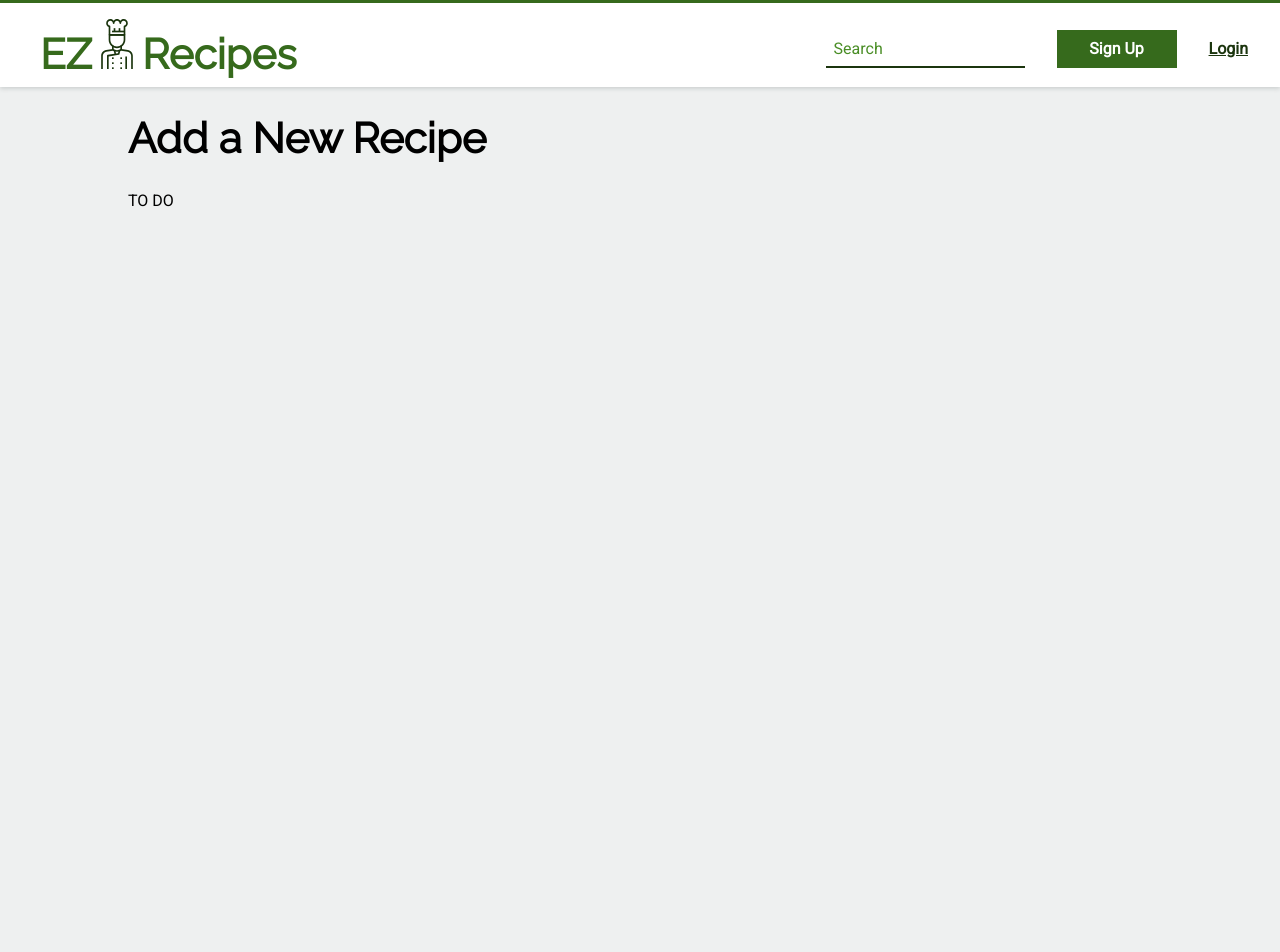
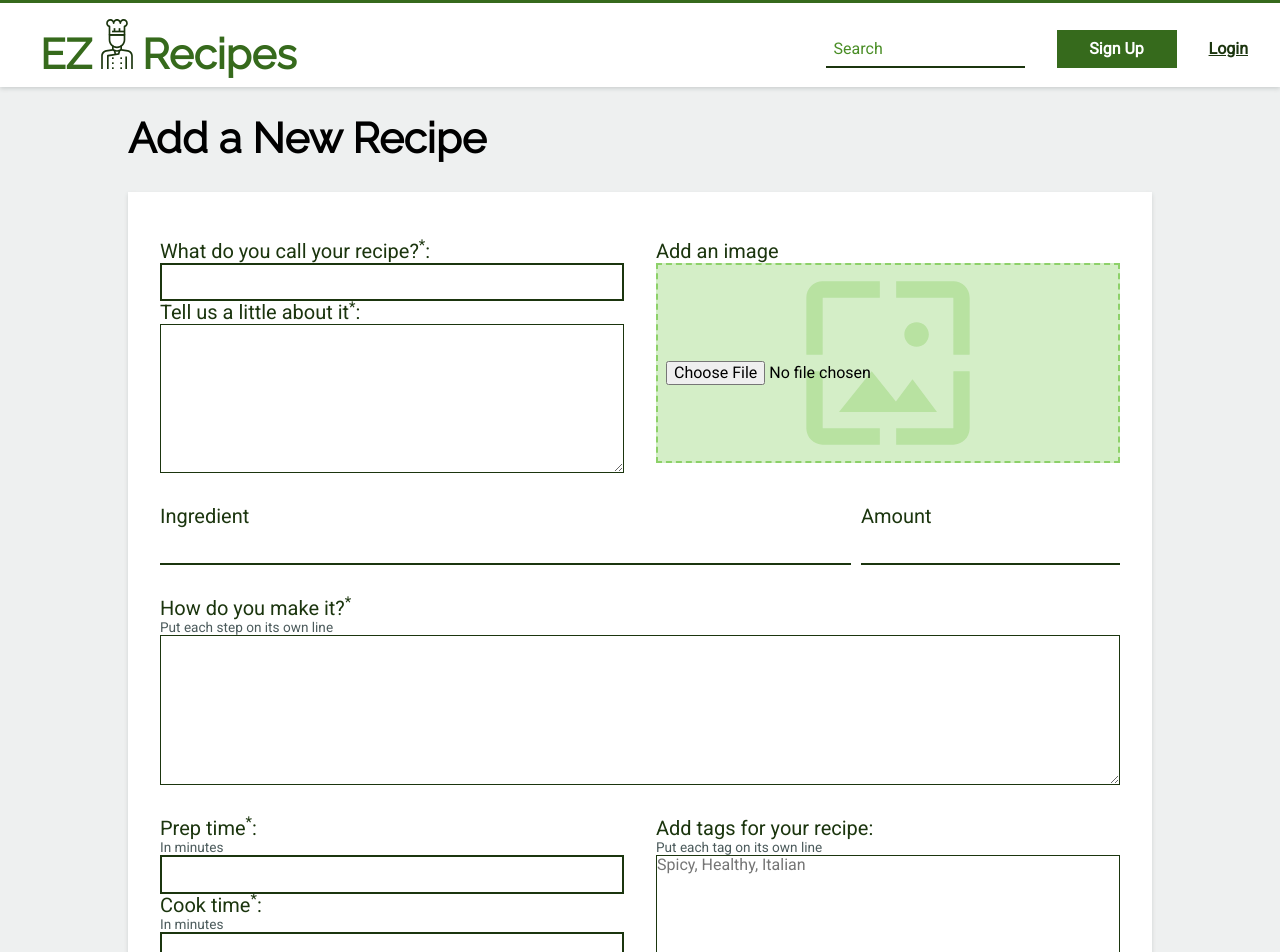
Before and after one commit to johndavenport71/ezrecipes, a React (Create React App) app: page /add-recipe in a window 1280 px wide. Shown: the top 952 px of the page. Before the commit the page ends 800 px from the top, so only its background shows below. Built offline with nearby package versions, Linux system fonts and the light colour scheme.

Commit message:
Added recipe submission form

```diff
--- a/src/components/AddRecipe.js
+++ b/src/components/AddRecipe.js
@@ -1,10 +1,115 @@
-import React from 'react';
+import React, { useState } from 'react';
+import FileDropzone from './form_components/FileDropzone';
 
 const AddRecipe = () => {
+
+  const [ingredients, setIngredients] = useState("");
+
+  const handleSubmit = (event) => {
+    event.preventDefault();
+    const data = new FormData(event.target);
+    console.log(...data);
+  }
+
+  const handleIngredients = (event) => {
+    const currentInput = event.target;
+    //render another row
+    //add values to all ingredients, use ingredients state
+    console.log(currentInput);
+  }
+
   return (
     <main>
       <h1>Add a New Recipe</h1>
-      <p>TO DO</p>
+      <form id="add-recipe" onSubmit={handleSubmit} encType="multipart/form-data">
+        <div className="half-width">
+          <label htmlFor="recipe_title">What do you call your recipe?<sup>*</sup>:</label>
+          <input
+            type="text"
+            id="recipe_title"
+            name="recipe_title"
+            required
+          />
+
+          <label htmlFor="description">Tell us a little about it<sup>*</sup>:</label>
+          <textarea
+            id="description"
+            name="description"
+            maxLength="255"
+            rows="8"
+            cols="50"
+            required
+          ></textarea>
+        </div>
+
+        <div className="half-width">
+          <FileDropzone />
+        </div>
+
+        <div id="form-ingredients" className="full-width">
+
+          <div id="ingredient-inputs">
+            <label htmlFor="ingr_name1">Ingredient</label>
+            <label htmlFor="ingr_amt1">Amount</label>
+            <input name="ingr_name1" id="ingr_name1" className="name-input" onBlur={handleIngredients} />
+            <input name="ingr_amt1" id="ingr_amt1" />
+          </div>
+          <input type="hidden" id="all-ingredients" name="all_ingredients" />
+        </div>
+
+        <div className="full-width">
+          <label htmlFor="steps">
+            How do you make it?<sup>*</sup>
+            <span>Put each step on its own line</span>
+          </label>
+          <textarea
+            id="steps"
+            name="steps"
+            rows="8"
+            cols="50"
+            required
+          ></textarea>
+        </div>
+
+        <div className="half-width">
+          <label htmlFor="prep_time">
+            Prep time<sup>*</sup>:
+            <span>In minutes</span>
+          </label>
+          <input
+            type="text"
+            id="prep_time"
+            name="prep_time"
+            required
+          />
+
+          <label htmlFor="cook_time">
+            Cook time<sup>*</sup>:
+            <span>In minutes</span>
+          </label>
+          <input
+            type="text"
+            id="cook_time"
+            name="cook_time"
+            required
+          />
+        </div>
+
+        <div className="half-width">
+          <label htmlFor="categories">
+            Add tags for your recipe:
+            <span>Put each tag on its own line</span>
+          </label>
+          <textarea
+            id="categories"
+            name="categories"
+            rows="8"
+            cols="50"
+            placeholder="Spicy, Healthy, Italian"
+          ></textarea>
+        </div>
+        <input type="submit" value="Submit" />
+      </form>
     </main>
   );
 }
--- a/src/components/Recipe.js
+++ b/src/components/Recipe.js
@@ -17,7 +17,7 @@ const Recipe = () => {
     });
   }
 
-  useEffect(()=>{
+  useEffect(() => {
     fetchRecipe();
   },[]);
 
--- /dev/null
+++ b/src/components/form_components/FileDropzone.js
@@ -0,0 +1,16 @@
+import React from 'react';
+
+const FileDropzone = () => {
+  return (
+    <>
+    <label htmlFor="recipe_img">Add an image</label>
+    <input
+      type="file"
+      id="recipe_image"
+      name="recipe_image"
+    />
+    </>
+  );
+}
+
+export default FileDropzone;
--- a/src/css/main.css
+++ b/src/css/main.css
@@ -483,6 +483,7 @@ form {
 }
 form label {
   color: #1b350e;
+  display: block;
   font-size: 1.25rem;
 }
 form input,
--- a/src/css/main.scss
+++ b/src/css/main.scss
@@ -161,6 +161,7 @@ form {
 
   label {
     color: $green900;
+    display: block;
     font-size: 1.25rem;
   }
 
```
Also changed, not shown: 1 other file (tests, documents, lock files or other folders).
